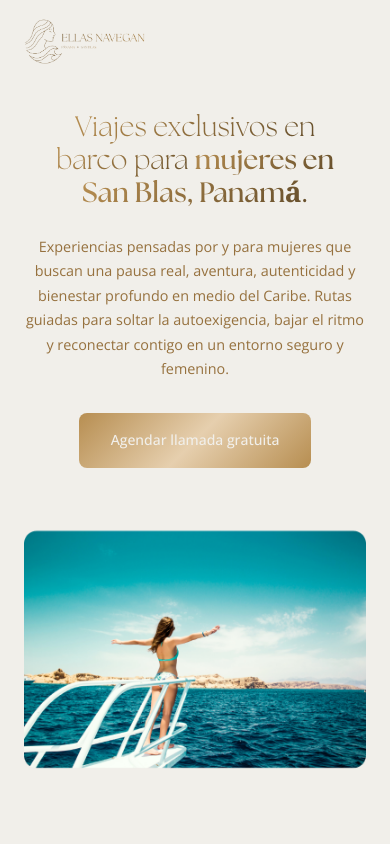
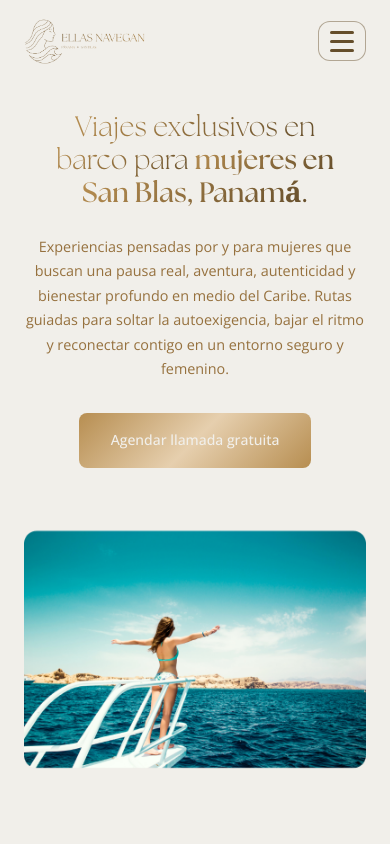
Before and after one commit to Ooctavioosorio/ellasNavegan, a React (Vite) app: page / in a window 390 px wide. Shown: the top 844 px of the page. Built offline with nearby package versions, Linux system fonts and the light colour scheme.

Commit message:
menu hamburguesaen moviles

```diff
--- a/src/components/Navbar.css
+++ b/src/components/Navbar.css
@@ -14,6 +14,96 @@
   display: flex;
   justify-content: space-between;
   align-items: center;
+}
+
+.navbar-burger {
+  display: none;
+  width: 3rem;
+  height: 2.5rem;
+  background: rgba(241, 239, 234, 0.9);
+  border: 0.0625rem solid rgba(101, 78, 43, 0.45);
+  border-radius: 0.75rem;
+  cursor: pointer;
+  align-items: center;
+  justify-content: center;
+  flex-direction: column;
+  gap: 0.375rem;
+}
+
+.navbar-burger-line {
+  display: block;
+  width: 1.5rem;
+  height: 0.1875rem;
+  background: var(--color-primary-dark);
+  border-radius: 999px;
+}
+
+.navbar-mobile-overlay {
+  display: none;
+}
+
+.navbar-mobile-overlay.is-open {
+  display: block;
+  position: fixed;
+  inset: 0;
+  z-index: 1100;
+}
+
+.navbar-mobile-backdrop {
+  position: absolute;
+  inset: 0;
+  background: rgba(0, 0, 0, 0.35);
+  border: 0;
+}
+
+.navbar-mobile-panel {
+  position: absolute;
+  top: 0;
+  right: 0;
+  height: 100%;
+  width: min(20rem, 85vw);
+  background: var(--color-bg);
+  padding: 6rem 1.5rem 1.5rem;
+  transform: translateX(100%);
+  transition: transform 0.25s ease;
+  display: flex;
+  flex-direction: column;
+  gap: 1.25rem;
+}
+
+.navbar-mobile-panel.is-open {
+  transform: translateX(0);
+}
+
+.navbar-mobile-menu {
+  list-style: none;
+  padding: 0;
+  margin: 0;
+  display: flex;
+  flex-direction: column;
+  gap: 1rem;
+}
+
+.navbar-mobile-menu a {
+  color: var(--color-menu-text);
+  font-family: var(--font-body);
+  font-size: 1rem;
+}
+
+.navbar-mobile-menu a.active {
+  text-decoration: underline;
+}
+
+.navbar-mobile-cta {
+  display: inline-block;
+  color: #f1efea;
+  padding: 0.85rem 1.25rem;
+  border-radius: 8px;
+  text-decoration: none;
+  font-family: var(--font-body);
+  font-size: 0.875rem;
+  font-weight: 500;
+  text-align: center;
 }
 
 .navbar-logo {
@@ -99,4 +189,10 @@
   .navbar-cta {
     display: none;
   }
+
+  .navbar-burger {
+    display: inline-flex;
+    align-items: center;
+    justify-content: center;
+  }
 }
--- a/src/components/Navbar.tsx
+++ b/src/components/Navbar.tsx
@@ -1,10 +1,16 @@
+import { useEffect, useState } from 'react';
 import { Link, useLocation } from 'react-router-dom';
 import './Navbar.css';
 
 const Navbar = () => {
   const location = useLocation();
+  const [isMobileMenuOpen, setIsMobileMenuOpen] = useState(false);
 
   const isActive = (path: string) => location.pathname === path;
+
+  useEffect(() => {
+    setIsMobileMenuOpen(false);
+  }, [location.pathname]);
 
   return (
     <nav className="navbar">
@@ -12,6 +18,18 @@ const Navbar = () => {
         <Link to="/" className="navbar-logo">
           <img src="/logo.png" alt="Ellas Navegan" className="logo-img" />
         </Link>
+
+        <button
+          type="button"
+          className="navbar-burger"
+          aria-label={isMobileMenuOpen ? 'Cerrar menú' : 'Abrir menú'}
+          aria-expanded={isMobileMenuOpen}
+          onClick={() => setIsMobileMenuOpen((v) => !v)}
+        >
+          <span className="navbar-burger-line" />
+          <span className="navbar-burger-line" />
+          <span className="navbar-burger-line" />
+        </button>
 
         <ul className="navbar-menu">
           <li>
@@ -40,6 +58,44 @@ const Navbar = () => {
           Agenda llamada y reserva
         </Link>
       </div>
+
+      <div className={isMobileMenuOpen ? 'navbar-mobile-overlay is-open' : 'navbar-mobile-overlay'}>
+        <button
+          type="button"
+          className="navbar-mobile-backdrop"
+          aria-label="Cerrar menú"
+          onClick={() => setIsMobileMenuOpen(false)}
+        />
+
+        <div className={isMobileMenuOpen ? 'navbar-mobile-panel is-open' : 'navbar-mobile-panel'}>
+          <ul className="navbar-mobile-menu">
+            <li>
+              <Link to="/" className={isActive('/') ? 'active' : ''}>
+                Home
+              </Link>
+            </li>
+            <li>
+              <Link to="/sobre-nosotras" className={isActive('/sobre-nosotras') ? 'active' : ''}>
+                Sobre Nosotras
+              </Link>
+            </li>
+            <li>
+              <Link to="/la-experiencia" className={isActive('/la-experiencia') ? 'active' : ''}>
+                La Experiencia
+              </Link>
+            </li>
+            <li>
+              <Link to="/contacto" className={isActive('/contacto') ? 'active' : ''}>
+                Contacto
+              </Link>
+            </li>
+          </ul>
+
+          <Link to="/contacto" className="navbar-mobile-cta u-bg-gradient-gold-135">
+            Agenda llamada y reserva
+          </Link>
+        </div>
+      </div>
     </nav>
   );
 };
```
